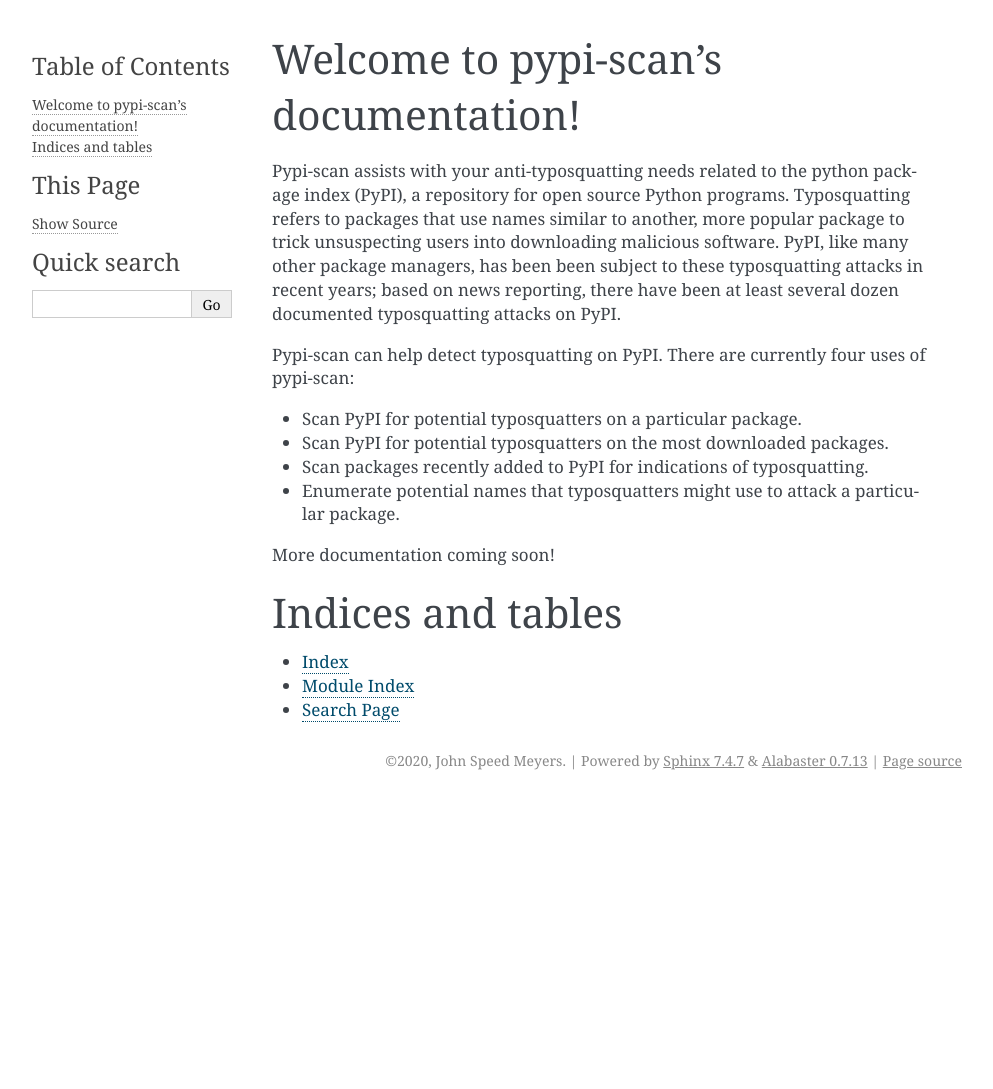
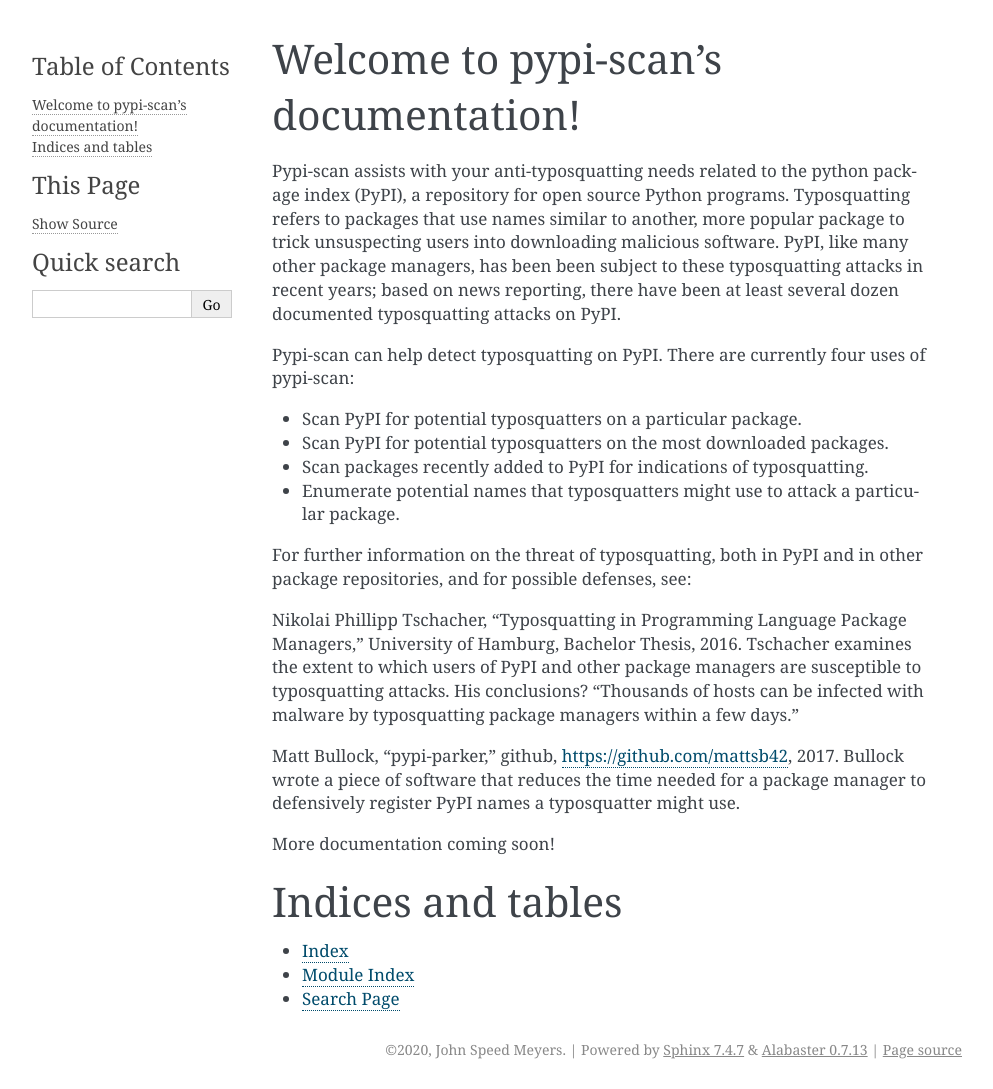
Before and after one commit to IQTLabs/pypi-scan, a Sphinx documentation site: the page built from docs/index.rst, in a window 1280 px wide. Shown: the whole page, without its empty margins (148-1141 px from the left). Built offline with Sphinx 7.4.7, drawn with Linux system fonts in a browser that asks for light colours; before the commit the page ends 900 px from its top, so only the background shows below that.

Commit message:
Add background information to read the docs on typosquatting

```diff
--- a/docs/index.rst
+++ b/docs/index.rst
@@ -28,6 +28,21 @@
 - Enumerate potential names that typosquatters might use to attack a
   particular package.
 
+For further information on the threat of typosquatting, both in PyPI and
+in other package repositories, and for possible defenses, see:
+
+Nikolai Phillipp Tschacher, "Typosquatting in Programming Language Package
+Managers," University of Hamburg, Bachelor Thesis, 2016.
+Tschacher examines the extent to which users of PyPI and other package managers
+are susceptible to typosquatting attacks. His conclusions? "Thousands of hosts
+can be infected with malware by typosquatting package managers within a few
+days."
+
+Matt Bullock, "pypi-parker," github, https://github.com/mattsb42, 2017.
+Bullock wrote a piece of software that reduces the time needed for a package
+manager to defensively register PyPI names a typosquatter might use.
+
+
 More documentation coming soon!
 
 Indices and tables
```
